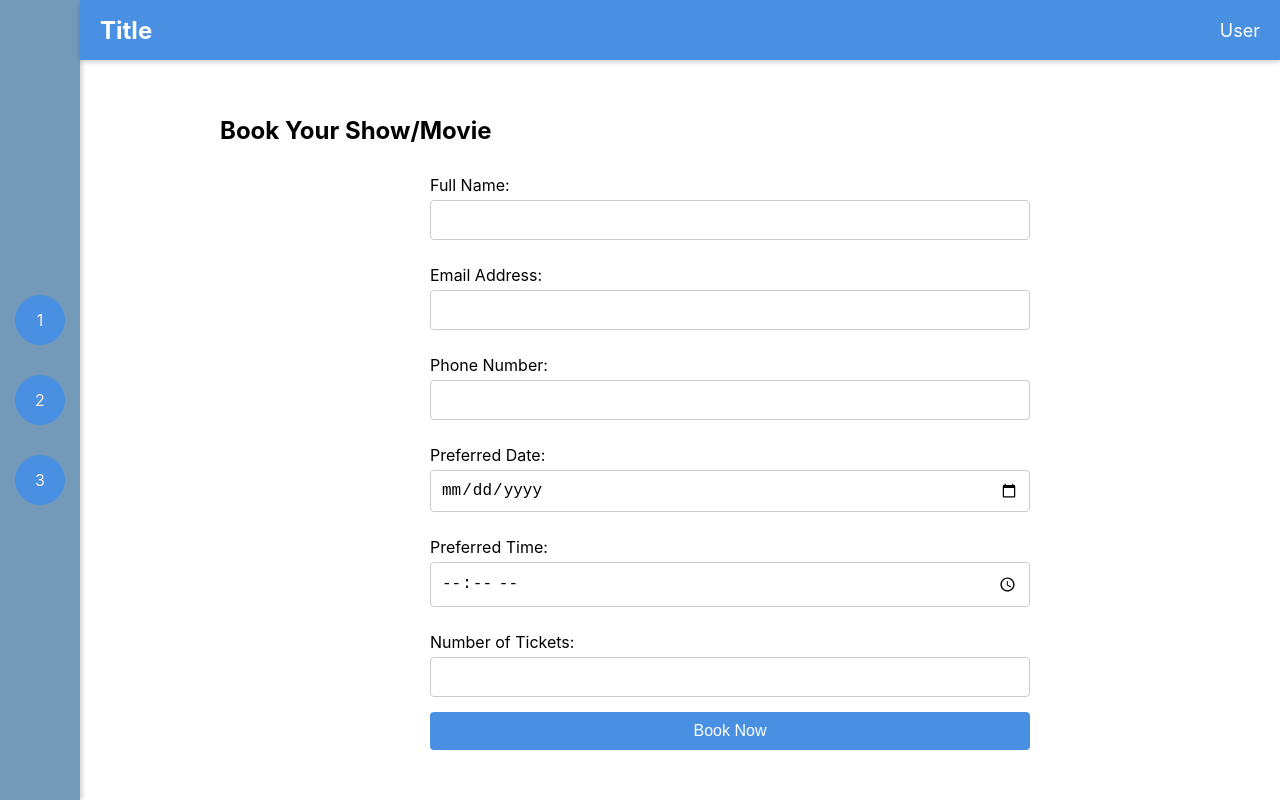
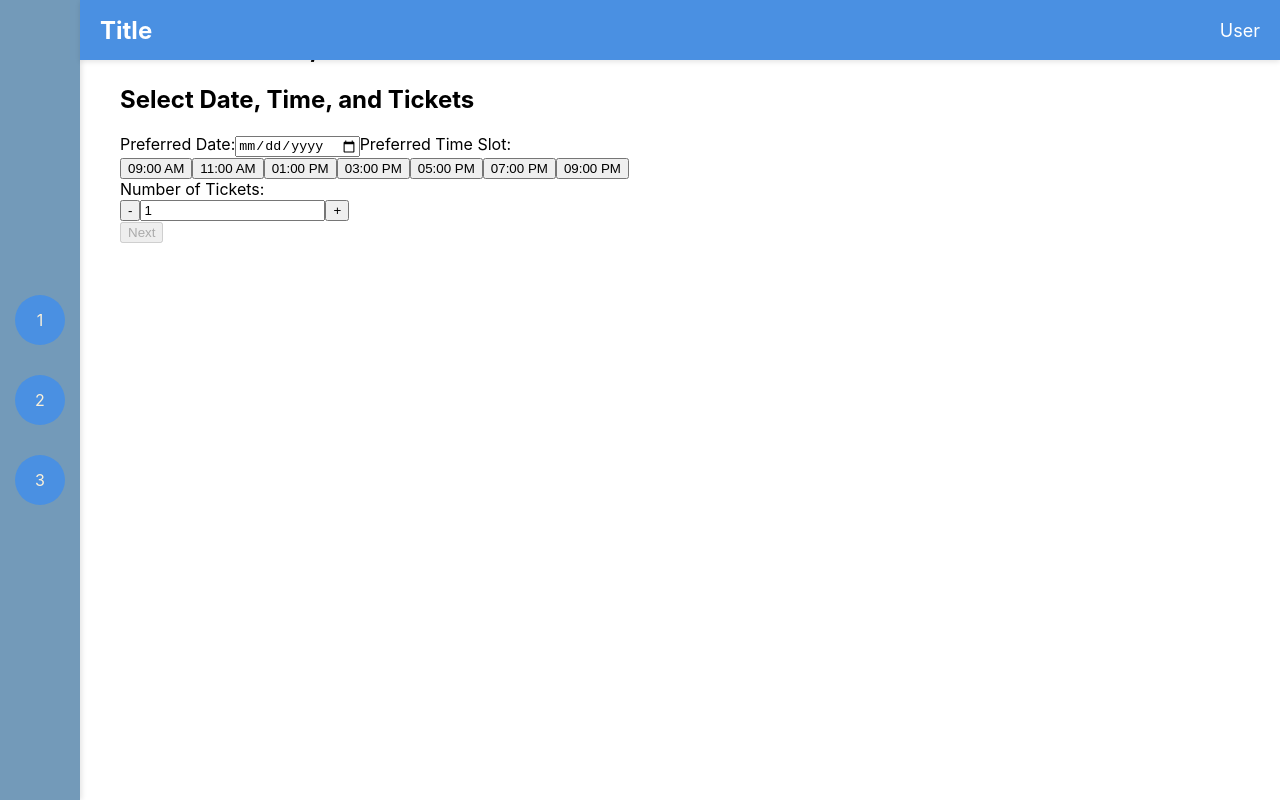
Before and after one commit to rhythm1124/Booking-app-, a React (Create React App) app in the folder bookingapp/: page /form in a window 1280 px wide. Built offline with nearby package versions, Linux system fonts and the light colour scheme.

Commit message:
Update main_form.js

```diff
--- a/bookingapp/src/pages/main_form.js
+++ b/bookingapp/src/pages/main_form.js
@@ -1,39 +1,228 @@
-import React from 'react';
-import NavBar from '../components/navbar';   // Import the NavBar component
-import SideContainer from '../components/sideconatiner';  // Import the SideContainer component
+import React, { useState } from 'react';
+import { useNavigate } from 'react-router-dom'; // To navigate to the confirmation page
 import '../styles/main_form.css';
 
+const timeSlots = [
+    "09:00 AM",
+    "11:00 AM",
+    "01:00 PM",
+    "03:00 PM",
+    "05:00 PM",
+    "07:00 PM",
+    "09:00 PM"
+];
+
 const FormPage = () => {
+    const [currentSection, setCurrentSection] = useState(1);
+    const [numTickets, setNumTickets] = useState(1);
+    const [formData, setFormData] = useState({
+        date: '',
+        time: '',
+        tickets: 1,
+        attendees: [{ firstName: '', lastName: '', email: '', phone: '' }],
+    });
+
+    const navigate = useNavigate();
+
+    // Handle change in form fields
+    const handleChange = (e) => {
+        const { name, value } = e.target;
+        setFormData({ ...formData, [name]: value });
+    };
+
+    // Handle ticket details change
+    const handleInputChange = (index, event) => {
+        const { name, value } = event.target;
+        const newAttendees = [...formData.attendees];
+        newAttendees[index][name] = value;
+        setFormData({ ...formData, attendees: newAttendees });
+    };
+
+    const handleTicketsChange = (event) => {
+        const newTicketCount = parseInt(event.target.value);
+        setNumTickets(newTicketCount);
+        setFormData({
+            ...formData,
+            tickets: newTicketCount,
+            attendees: Array(newTicketCount).fill({ firstName: '', lastName: '', email: '', phone: '' }),
+        });
+    };
+
+    // Increment and decrement functions for tickets
+    const incrementTickets = () => {
+        setNumTickets(prev => {
+            const newCount = prev + 1;
+            setFormData({
+                ...formData,
+                tickets: newCount,
+                attendees: Array(newCount).fill({ firstName: '', lastName: '', email: '', phone: '' }),
+            });
+            return newCount;
+        });
+    };
+
+    const decrementTickets = () => {
+        setNumTickets(prev => {
+            if (prev > 1) {
+                const newCount = prev - 1;
+                setFormData({
+                    ...formData,
+                    tickets: newCount,
+                    attendees: Array(newCount).fill({ firstName: '', lastName: '', email: '', phone: '' }),
+                });
+                return newCount;
+            }
+            return prev;
+        });
+    };
+
+    const handleNext = () => {
+        if (validateCurrentSection()) {
+            setCurrentSection(currentSection + 1);
+        }
+    };
+
+    const validateCurrentSection = () => {
+        if (currentSection === 1) {
+            return formData.date && formData.time && formData.tickets;
+        } else if (currentSection === 2) {
+            return formData.attendees.every(attendee =>
+                attendee.firstName && attendee.lastName && attendee.email && attendee.phone
+            );
+        }
+        return true;
+    };
+
+    const handleSaveAndNext = () => {
+        if (validateCurrentSection()) {
+            navigate('/confirmation');
+        }
+    };
+
     return (
-        <div>
-            <NavBar /> {/* Add the NavBar component here */}
-            <SideContainer /> {/* Add the SideContainer component here */}
-            <div className="main-content">
-                <h1>Book Your Show/Movie</h1>
-                <form className="booking-form">
-                    <label htmlFor="name">Full Name:</label>
-                    <input type="text" id="name" name="name" required />
+        <div className="form-page">
+            <h1>Book Your Show/Movie</h1>
 
-                    <label htmlFor="email">Email Address:</label>
-                    <input type="email" id="email" name="email" required />
+            {currentSection === 1 && (
+                <div className="form-section">
+                    <h2>Select Date, Time, and Tickets</h2>
+                    <label htmlFor="date">Preferred Date:</label>
+                    <input
+                        type="date"
+                        id="date"
+                        name="date"
+                        value={formData.date}
+                        onChange={handleChange}
+                        required
+                    />
 
-                    <label htmlFor="phone">Phone Number:</label>
-                    <input type="tel" id="phone" name="phone" required />
-
-                    <label htmlFor="date">Preferred Date:</label>
-                    <input type="date" id="date" name="date" required />
-
-                    <label htmlFor="time">Preferred Time:</label>
-                    <input type="time" id="time" name="time" required />
+                    <label htmlFor="time">Preferred Time Slot:</label>
+                    <div className="time-slot-grid">
+                        {timeSlots.map((slot, index) => (
+                            <button
+                                key={index}
+                                className={`time-slot-button ${formData.time === slot ? 'selected' : ''}`}
+                                onClick={() => setFormData({ ...formData, time: slot })}
+                            >
+                                {slot}
+                            </button>
+                        ))}
+                    </div>
 
                     <label htmlFor="tickets">Number of Tickets:</label>
-                    <input type="number" id="tickets" name="tickets" min="1" required />
+                    <div className="ticket-controls">
+                        <button className="ticket-button" onClick={decrementTickets}>-</button>
+                        <input
+                            type="text"
+                            id="tickets"
+                            name="tickets"
+                            value={numTickets}
+                            readOnly
+                            className="ticket-input"
+                        />
+                        <button className="ticket-button" onClick={incrementTickets}>+</button>
+                    </div>
 
-                    <button type="submit">Book Now</button>
-                </form>
-            </div>
+                    <button
+                        className="save-next-button"
+                        onClick={handleNext}
+                        disabled={!validateCurrentSection()}
+                    >
+                        Next
+                    </button>
+                </div>
+            )}
+
+            {currentSection === 2 && (
+                <div className="form-section">
+                    <h2>Enter Attendee Details</h2>
+                    {Array.from({ length: numTickets }).map((_, index) => (
+                        <div key={index} className="attendee-details">
+                            <h3>Attendee {index + 1}</h3>
+                            <label htmlFor={`firstName-${index}`}>First Name:</label>
+                            <input
+                                type="text"
+                                id={`firstName-${index}`}
+                                name="firstName"
+                                value={formData.attendees[index]?.firstName || ''}
+                                onChange={(e) => handleInputChange(index, e)}
+                                required
+                            />
+
+                            <label htmlFor={`lastName-${index}`}>Last Name:</label>
+                            <input
+                                type="text"
+                                id={`lastName-${index}`}
+                                name="lastName"
+                                value={formData.attendees[index]?.lastName || ''}
+                                onChange={(e) => handleInputChange(index, e)}
+                                required
+                            />
+
+                            <label htmlFor={`email-${index}`}>Email:</label>
+                            <input
+                                type="email"
+                                id={`email-${index}`}
+                                name="email"
+                                value={formData.attendees[index]?.email || ''}
+                                onChange={(e) => handleInputChange(index, e)}
+                                required
+                            />
+
+                            <label htmlFor={`phone-${index}`}>Phone Number:</label>
+                            <input
+                                type="tel"
+                                id={`phone-${index}`}
+                                name="phone"
+                                value={formData.attendees[index]?.phone || ''}
+                                onChange={(e) => handleInputChange(index, e)}
+                                required
+                            />
+                        </div>
+                    ))}
+                    <button
+                        className="save-next-button"
+                        onClick={handleNext}
+                        disabled={!validateCurrentSection()}
+                    >
+                        Next
+                    </button>
+                </div>
+            )}
+
+            {currentSection === 3 && (
+                <div className="form-section">
+                    <button
+                        className="save-next-button"
+                        onClick={handleSaveAndNext}
+                        disabled={!validateCurrentSection()}
+                    >
+                        Save and Next
+                    </button>
+                </div>
+            )}
         </div>
     );
-}
+};
 
 export default FormPage;
```
